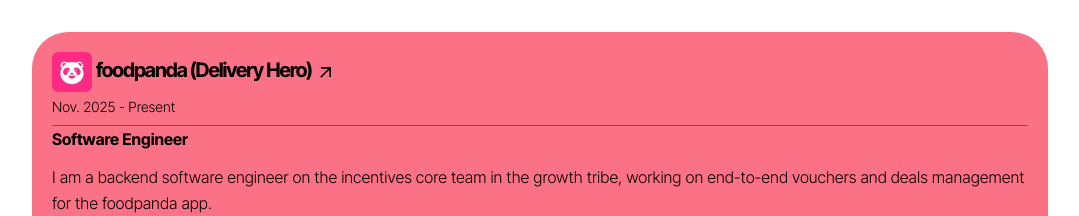
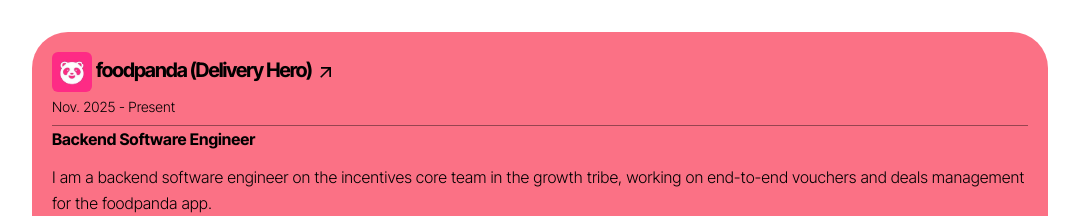
Before and after one commit to safarinexus/edgar-teong, a Next.js app: page / in a window 1280 px wide. Shown: the part 2260-2476 px from the top of the page, without its empty margins (100-1179 px from the left). Built offline with nearby package versions, Linux system fonts and the light colour scheme.

Commit message:
updated some titles

```diff
--- a/app/components/About.tsx
+++ b/app/components/About.tsx
@@ -247,7 +247,7 @@ const About = () => {
             <div id="about-text-container" className="w-full pb-40 px-5 sm:px-24 font-light text-base">
                 <div id="about-body" className="mt-7 tracking-tight leading-relaxed font-light text-base lg:text-xl">
                     <div id="about-para-1" className="mt-7 tracking-tight leading-relaxed font-light text-base lg:text-xl">
-                        Having graduated from Singapore Management Unversity, I&#39;m currently a Backend Engineer at{" "}
+                        Having graduated from Singapore Management Unversity, I&#39;m currently a Backend Software Engineer at{" "}
                         <a href="https://www.foodpanda.com/about-foodpanda/"><span className="font-bold">foodpanda</span></a>{" "}
                         (<a href="https://www.deliveryhero.com"><span className="font-bold">Delivery Hero</span></a>).
                         I&#39;ve worked in a variety of companies, using a wide range of technologies to build innovative, performant and scalable solutions for complex technical problems on large-scale distributed systems.
--- a/lib/data.ts
+++ b/lib/data.ts
@@ -35,7 +35,7 @@ export const works: Work[] = [
             height: 200,
         },
         link: "https://www.deliveryhero.com/brands/foodpanda/",
-        position: "Software Engineer",
+        position: "Backend Software Engineer",
         description: `I am a backend software engineer on the incentives core team in the growth tribe, working on end-to-end vouchers and deals management for the foodpanda app.`,
         technologies: ["Go", "AWS"]
     },
```
